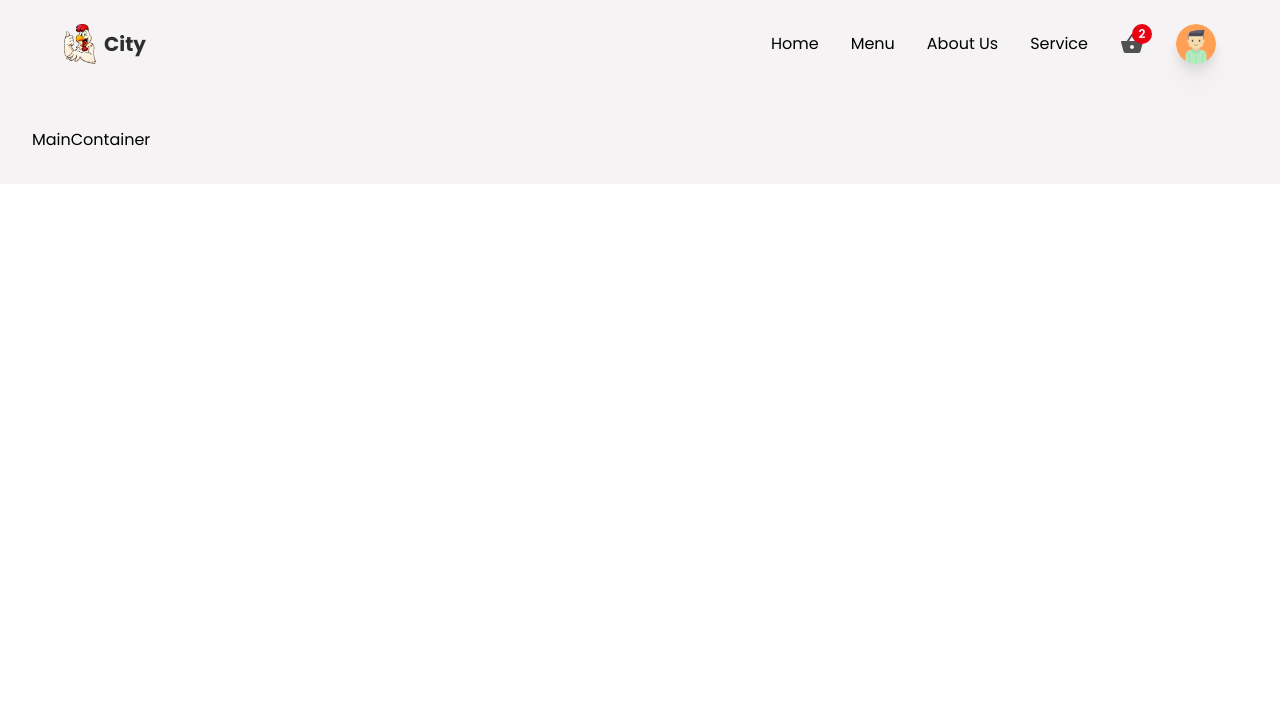
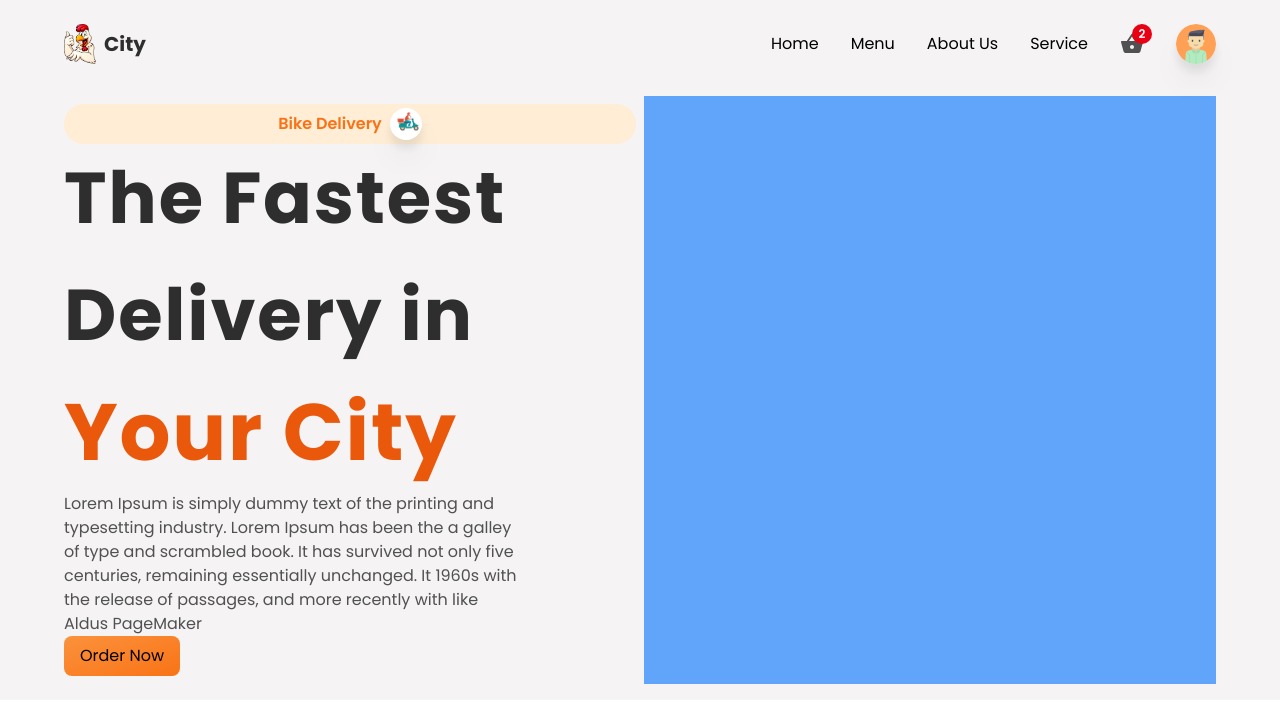
Before and after one commit to NgHoangAn/deliver-app, a React (Create React App) app: page / in a window 1280 px wide. Shown: the top 722 px of the page. Built offline with nearby package versions, Linux system fonts and the light colour scheme.

Commit message:
css main top-left

```diff
--- a/src/App.js
+++ b/src/App.js
@@ -8,7 +8,7 @@
         <AnimatePresence exitBeforeEnter>
             <div className='w-screen h-auto flex flex-col bg-primary'>
                 <Header />
-                <main className='mt-24 p-8 w-full'>
+                <main className='mt-14 md:mt-20 px-4 md:px-16 py-4 w-full'>
                     <Routes>
                         <Route path='/*' element={<MainContainer />} />
                         <Route path='/createItem' element={<CreateContainer />} />
--- a/src/components/Header.jsx
+++ b/src/components/Header.jsx
@@ -100,11 +100,16 @@
             </div>
 
             <div className='flex items-center justify-between md:hidden w-full h-full'>
+                <div className='relative flex items-center justify-center'>
+                    <MdShoppingBasket className='text-textColor text-2xl cursor-pointer' />
+                    <div className='absolute -top-2 -right-2 w-5 h-5 rounded-full bg-cartNumBg flex items-center justify-center'>
+                        <p className='text-xs text-white font-semibold'>2</p>
+                    </div>
+                </div>
                 <Link to={'/'} className='flex items-center gap-2'>
                     <img src={Logo} className="w-8 object-cover" alt="logo" />
                     <p className='text-headingColor text-xl font-bold'>City</p>
                 </Link>
-
                 <div className='relative '>
                     <motion.img
                         whileTap={{ scale: 0.6 }}
--- a/src/components/MainContainer.jsx
+++ b/src/components/MainContainer.jsx
@@ -1,8 +1,33 @@
 import React from 'react'
+import Delivery from '../img/delivery.png'
 
 const MainContainer = () => {
   return (
-    <div>MainContainer</div>
+    <div className='grid grid-cols-1 md:grid-cols-2 gap-2'>
+      <div className='py-2 flex-1 flex-col items-start justify-center gap-6'>
+        <div className='flex items-center gap-2 justify-center bg-orange-100 px-4 py-1 rounded-full'>
+          <p className='text-base text-orange-500 font-semibold'>
+            Bike Delivery
+          </p>
+          <div className='w-8 h-8 rounded-full bg-white overflow-hidden drop-shadow-xl'>
+            <img src={Delivery} alt="delivery" className='w-full h-full object-contain' />
+          </div>
+        </div>
+        <p className='text-[2.5rem] lg:text-[4.5rem] font-bold tracking-wide text-headingColor'>
+          The Fastest Delivery in
+          <span className='text-orange-600 text-[3rem] lg:text-[5rem]'> Your City</span>
+        </p>
+        <p className='text-base text-textColor text-center md:text-left md:w-[80%]'>
+          Lorem Ipsum is simply dummy text of the printing and typesetting industry. Lorem Ipsum has been the   a galley of type and scrambled  book. It has survived not only five centuries, remaining essentially unchanged. It 1960s with the release of  passages, and more recently with  like Aldus PageMaker
+        </p>
+        <button type="button"
+          className='bg-gradient-to-br from-orange-400 to-orange-500 md:w-auto w-full px-4 py-2 rounded-lg hover:shadow-lg transition-all ease-in-out duration-100'
+        >
+          Order Now
+        </button>
+      </div>
+      <div className='py-2 bg-blue-400 flex-1'></div>
+    </div>
   )
 }
 
```
